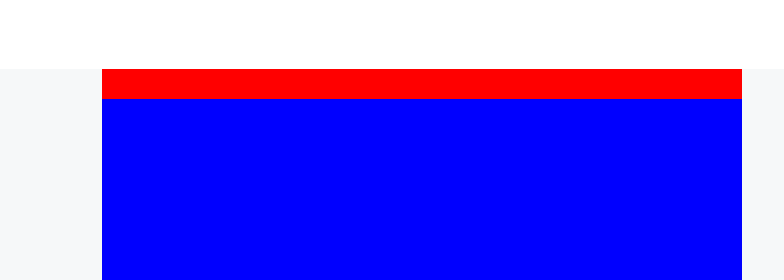
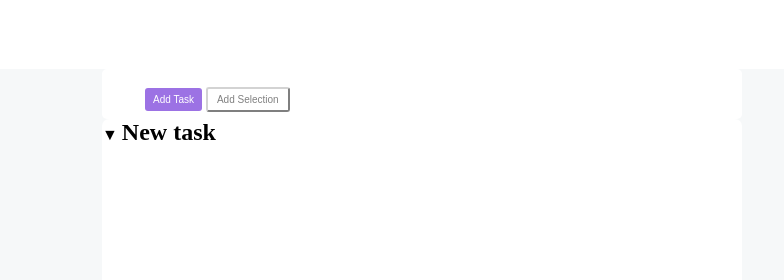
Before and after one commit to AndresiniGiovanni/html-css-toboolist, a plain HTML site: page index.html in a window 1280 px wide. Shown: the top 280 px of the page, 218-1002 px from the left. Drawn offline with Linux system fonts and the light colour scheme.

Commit message:
fine creazione button

```diff
--- a/css/style.css
+++ b/css/style.css
@@ -21,13 +21,44 @@ h1 {
 }
 .nav {
   width: 50%;
-  height: 30px;
-  background-color: red;
+  height: 50px;
+  background-color: white;
   margin-left: 25%;
+  padding: 3px;
+  border-radius: 5px;
 }
+
+#tasto-sinistra {
+  margin-top: 15px;
+  margin-left: 40px;
+  background-color: #9c72e4;
+  text-align: center;
+  border: 0;
+  padding: 6px 8px;
+  border-radius: 3px;
+  font-size: 10px;
+  color: white;
+}
+
+#tasto-destra {
+  margin-top: 15px;
+  background-color: white;
+  text-align: center;
+  color: gray;
+  border-color: lightgray;
+  padding: 5px 9px;
+  border-radius: 3px;
+  font-size: 10px;
+}
+
 .small-container {
   width: 50%;
   height: 1100px;
-  background-color: blue;
+  background-color: white;
   margin-left: 25%;
+  border-radius: 7px;
 }
+
+.h2 {
+  display: inline-block;
+}
--- a/index.html
+++ b/index.html
@@ -8,14 +8,28 @@
     <title>Toboolist</title>
   </head>
   <body>
+
+    <!-- HEADER -->
     <header>
       <div class="logo"><img src="img/Logo.png" alt="logo boolean " /></div>
       <h1>Toboolist</h1>
     </header>
 
+    <!-- INIZIO DEL MAIN -->
     <main class="container">
-      <nav class="nav"></nav>
-      <section class="small-container"></section>
+
+        <!-- BOTTONI -->
+      <nav class="nav">
+        <button id="tasto-sinistra" type="button">Add Task</button>
+        <button id="tasto-destra" type="button">Add Selection</button>
+      </nav>
+
+      <!-- CONTAINER CENTRALE  -->
+      <section class="small-container">
+        <div>
+            &#9660;  <h2 class="h2">New task</h2>
+        </div>
+      </section>
     </main>
   </body>
 </html>
```
